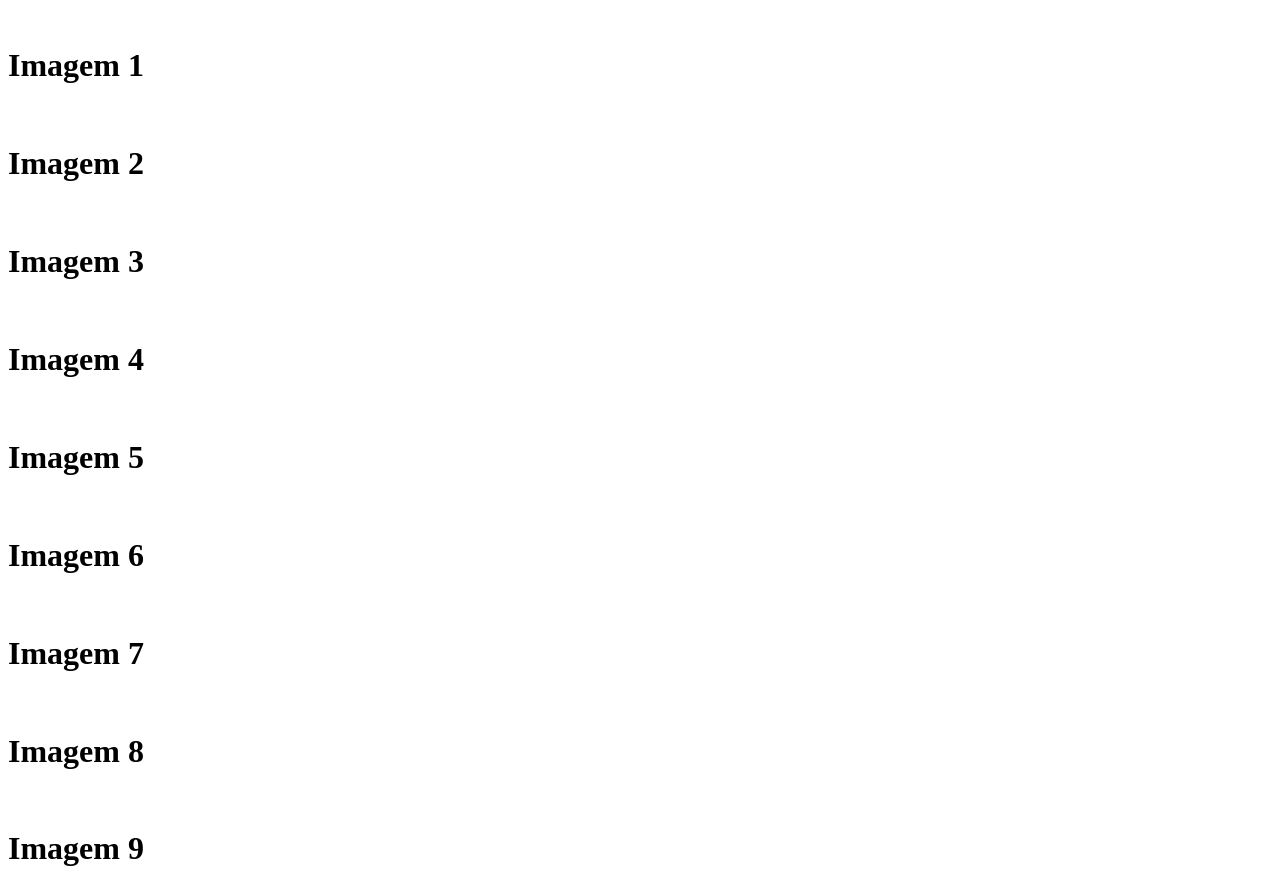
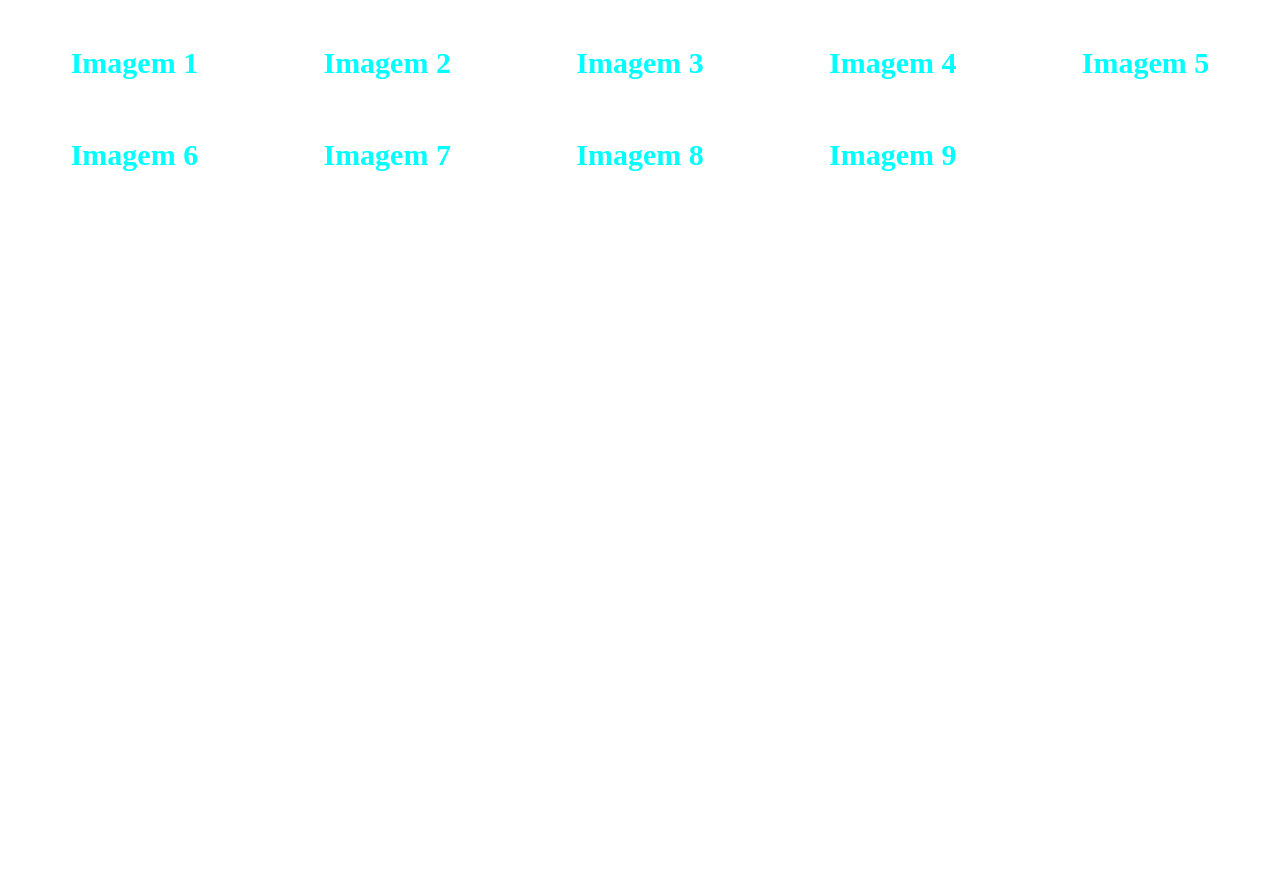
Before and after one commit to viniciusdanilavicius/2triCostaeSilva, a plain HTML site: page index.html in a window 1280 px wide. After the commit the page ends 800 px from the top, so only its background shows below. Drawn offline with Linux system fonts and the light colour scheme.

Commit message:
Add files via upload

```diff
--- a/index.html
+++ b/index.html
@@ -5,6 +5,7 @@
     <meta http-equiv="X-UA-Compatible" content="IE=edge">
     <meta name="viewport" content="width=device-width, initial-scale=1.0">
     <title>Vinicius Danilavicius</title>
+    <link rel="stylesheet" href="style.css">
 </head>
 <body>
     <div class="todasimagens">
--- /dev/null
+++ b/style.css
@@ -0,0 +1,12 @@
+.gridtitulo{
+    text-align: center;
+    color: aqua;
+    font-size: 30px;
+}
+.gridimagens{
+    width: 250px;
+}
+.todasimagens{
+    display: grid;
+    grid-template-columns: 20% 20% 20% 20% 20%;
+}
```
